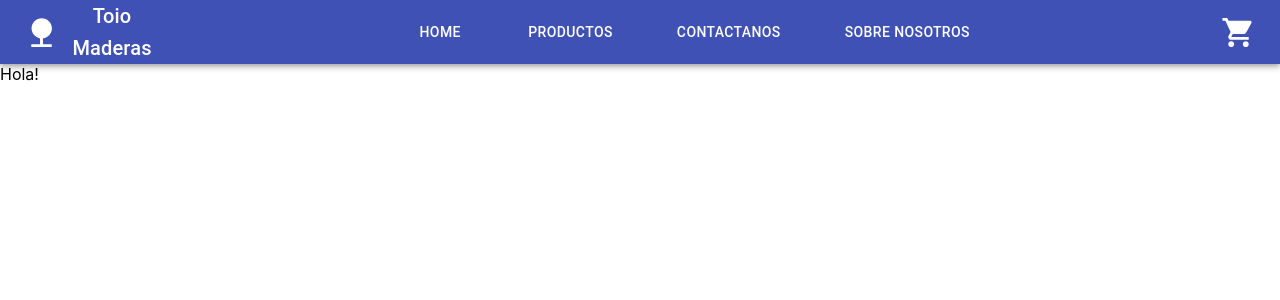
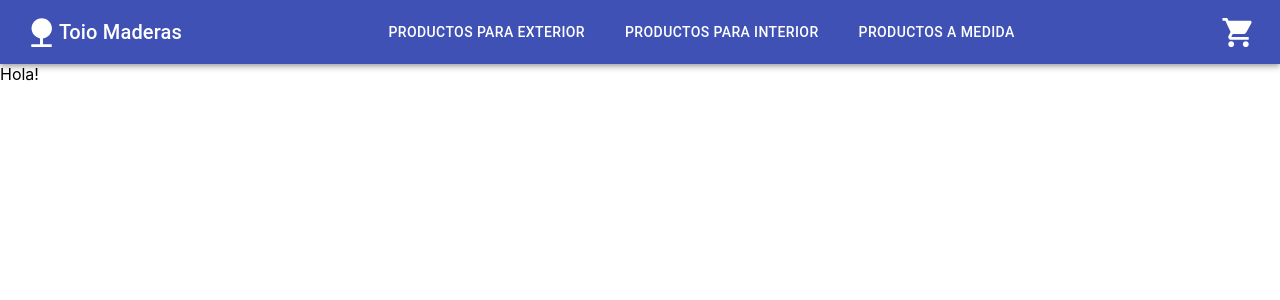
Before and after one commit to gremjua/toio-maderas, a React (Create React App) app: page / in a window 1280 px wide. Shown: the top 300 px of the page. Built offline with nearby package versions, Linux system fonts and the light colour scheme.

Commit message:
add product categories

```diff
--- a/src/components/navBar/index.js
+++ b/src/components/navBar/index.js
@@ -8,14 +8,14 @@ import CartWidget from './CartWidget';
 import Button from '@material-ui/core/Button';
 
 const NavBar = () => {
-    const sections = ['Home', 'Productos', 'Contactanos', 'Sobre nosotros'];
-    const spacing = '6';
+    const sections = ['Productos para exterior', 'Productos para interior', 'Productos a medida'];
+    const spacing = 3;
     return (
         <div>
             <AppBar position="static">
                 <Toolbar>
                     <NatureIcon fontSize="large"/>
-                    <Typography variant="h6" align="center">
+                    <Typography variant="h6">
                         Toio Maderas
                     </Typography>
                     <Grid container justify="center" spacing={spacing} >
--- a/src/components/navBar/navBar.css
+++ b/src/components/navBar/navBar.css
@@ -1,4 +1,7 @@
-a {
-    text-decoration: none;
-    color: white;
+h6 {
+    white-space: nowrap;
 }
+
+button {
+    white-space: normal;
+}
```
